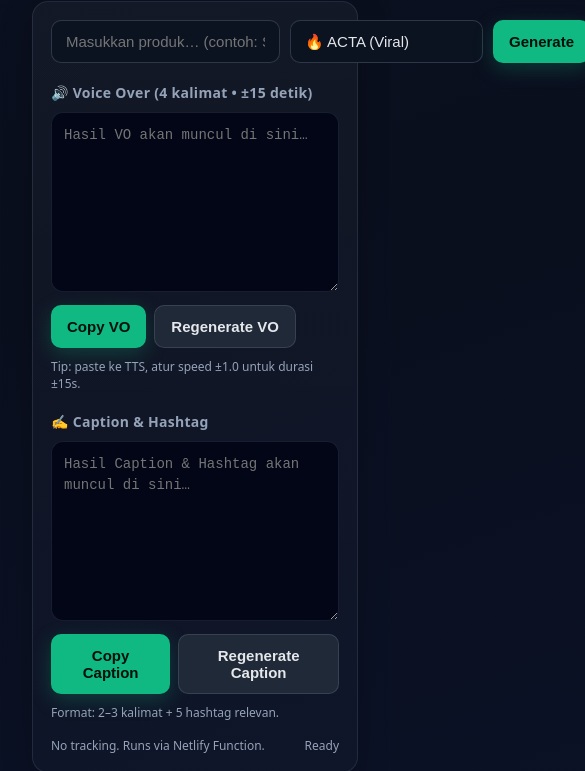
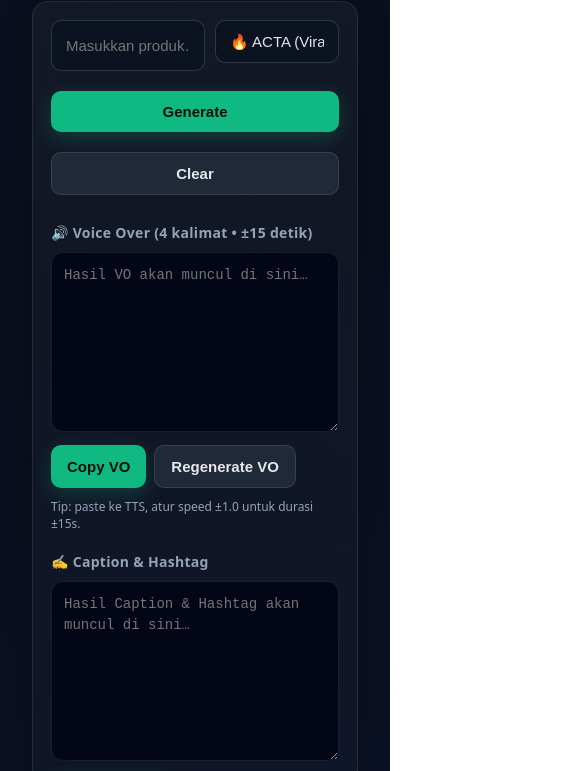
Before and after one commit to papaandra/generator-saya, a plain HTML site: page index.html in a window 390 px wide. Shown: the part 141-912 px from the top of the page, 585 px wide, since content can reach past the window. Drawn offline with Linux system fonts and the light colour scheme.

Commit message:
Update index.html

```diff
--- a/index.html
+++ b/index.html
@@ -68,6 +68,29 @@
     }
     .row > div {
       flex: 0 0 auto;
+    }
+
+    /* --- PERBAIKAN UNTUK MOBILE --- */
+    @media (max-width: 600px) {
+      .row {
+        flex-wrap: wrap;
+      }
+      .row input[type="text"],
+      .row select,
+      .row button {
+        width: 100%;
+        min-width: unset;
+        margin-bottom: 8px; /* Tambah jarak antar elemen */
+      }
+      .row > div {
+        flex: 1;
+        width: 100%;
+        min-width: unset;
+        margin-bottom: 8px;
+      }
+      .row button {
+        margin-top: 2px;
+      }
     }
   </style>
 </head>
```
